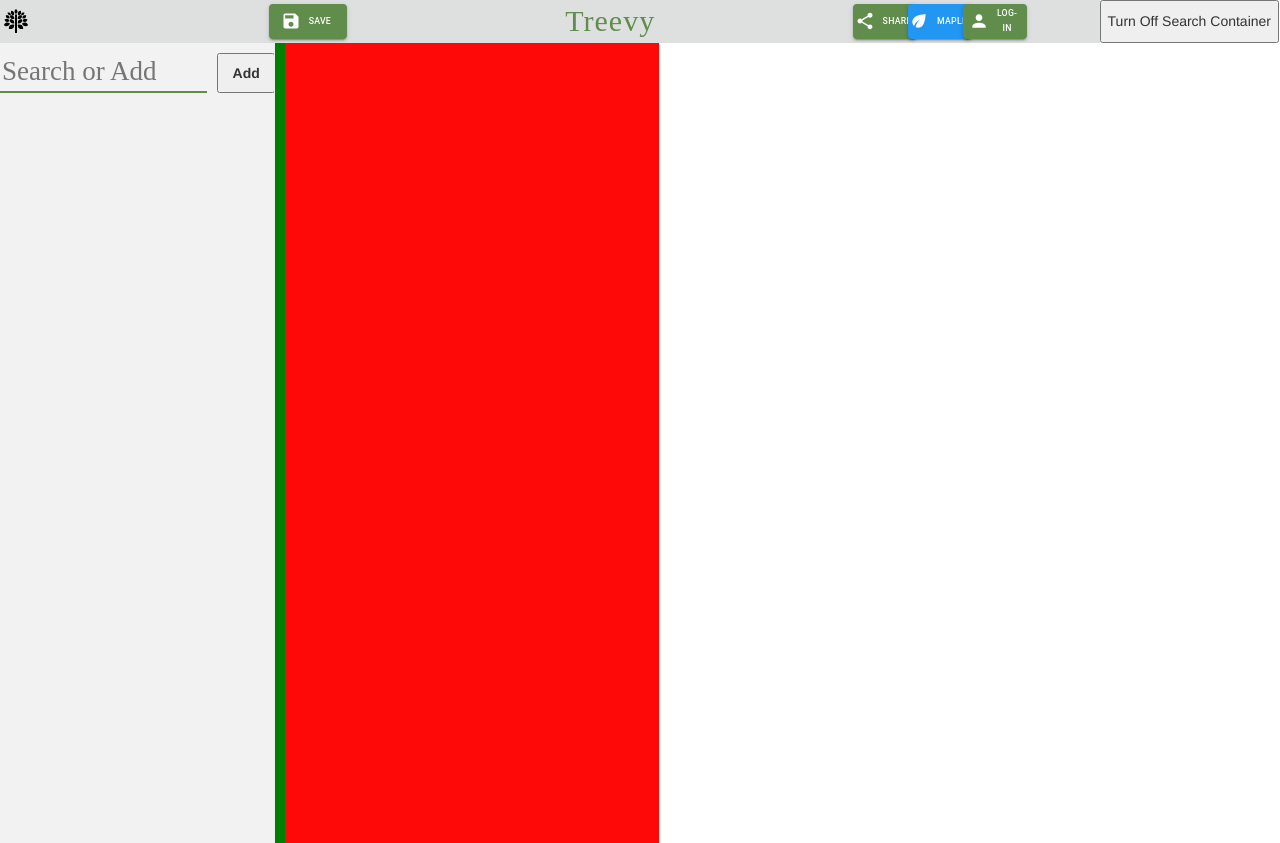
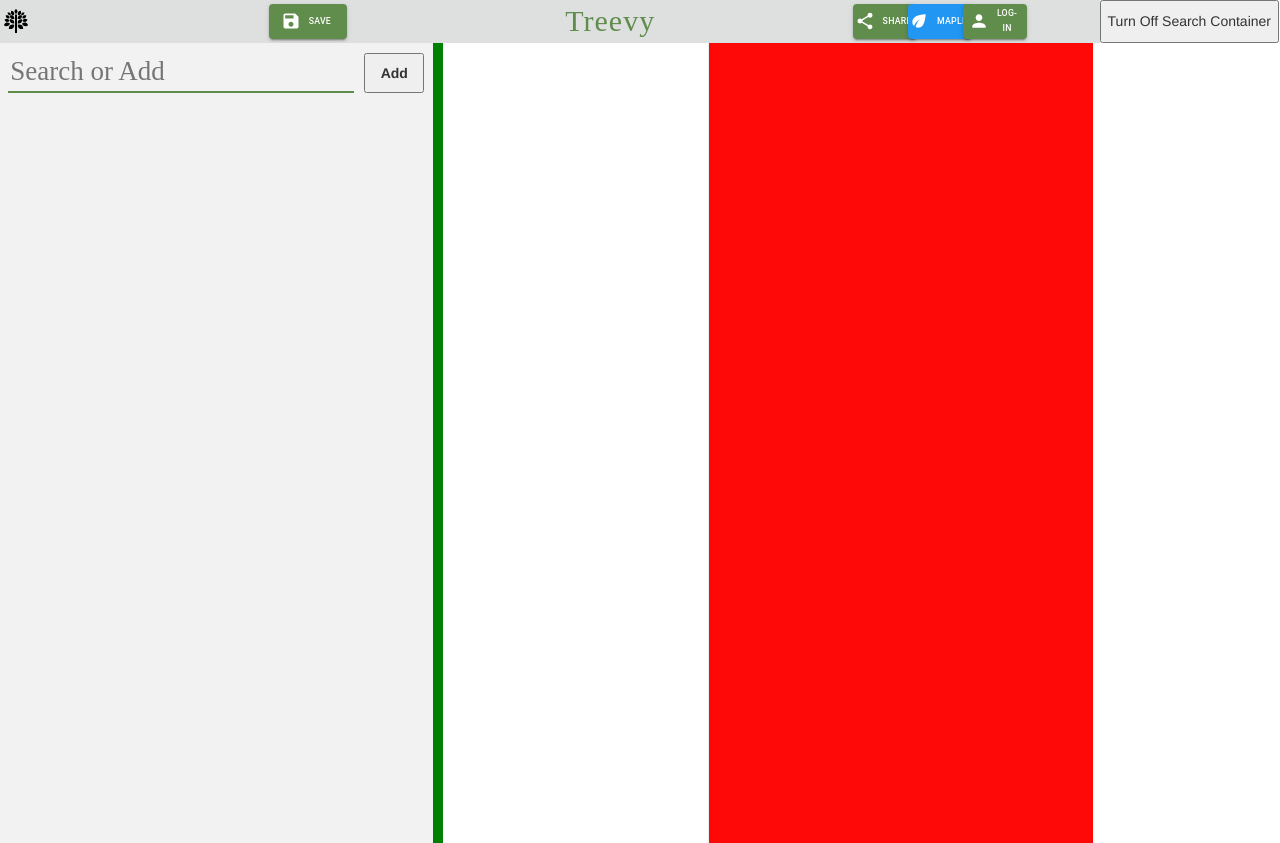
Before and after one commit to JaydenElliott/Branch-It, a React (Create React App) app in the folder treevy_client/: page / in a window 1280 px wide. Built offline with nearby package versions, Linux system fonts and the light colour scheme.

Commit message:
BUILD: #44 small progress made on list-container resizing when sidebar container resizes

```diff
--- a/treevy_client/src/components/homePage/list-container/listContainer.tsx
+++ b/treevy_client/src/components/homePage/list-container/listContainer.tsx
@@ -15,9 +15,12 @@ interface ListContainerState {
     rightX: number;
 }
 export default class ListContainer extends Component<any, ListContainerState> {
+  // Reference to self
+  private myRef: React.RefObject<HTMLInputElement>;
+
   constructor(props: any) {
     super(props);
-
+    this.myRef = React.createRef();
     let initialX : number | undefined = document.getElementById('sidebar-container')?.clientWidth;
 
     this.state = {
@@ -28,7 +31,10 @@ export default class ListContainer extends Component<any, ListContainerState> {
   }
 
   componentDidMount() {
+    // Sets an event listener to resize upon the sidebar container resizing.
     let sidebar = document.getElementById('sidebar-container');
+    if (sidebar)
+      this.setState({leftX: sidebar.clientWidth});
     sidebar?.addEventListener('resize', () => {
       // alert('what')
       let leftX = sidebar?.clientWidth;
@@ -36,6 +42,11 @@ export default class ListContainer extends Component<any, ListContainerState> {
         leftX: leftX || -1
       })
     })
+
+    // Set rightX
+    const myNode: any = this.myRef.current;
+    if (myNode !== null)
+      this.setState({rightX: myNode.clientWidth});
   }
 
   /**
@@ -53,7 +64,7 @@ export default class ListContainer extends Component<any, ListContainerState> {
       // // FIX: get the list container to adjust in size depending on the length of the sidebar.
       // const sidebarLength = document.getElementById('sidebar-container')?.clientWidth;
       return (
-        <div className="list-container" style={{left: this.state.leftX, right: 200}} />
+        <div className="list-container" ref={this.myRef} style={{left: this.state.leftX}} />
       );
   }
 
--- a/treevy_client/src/components/homePage/search-container/searchContainer.tsx
+++ b/treevy_client/src/components/homePage/search-container/searchContainer.tsx
@@ -45,7 +45,7 @@ export default class SearchBar extends Component<any, SearchBarState> {
 
       feedback: "",
 
-      width: -1
+      width: 432.5
 
     };
   }
```
